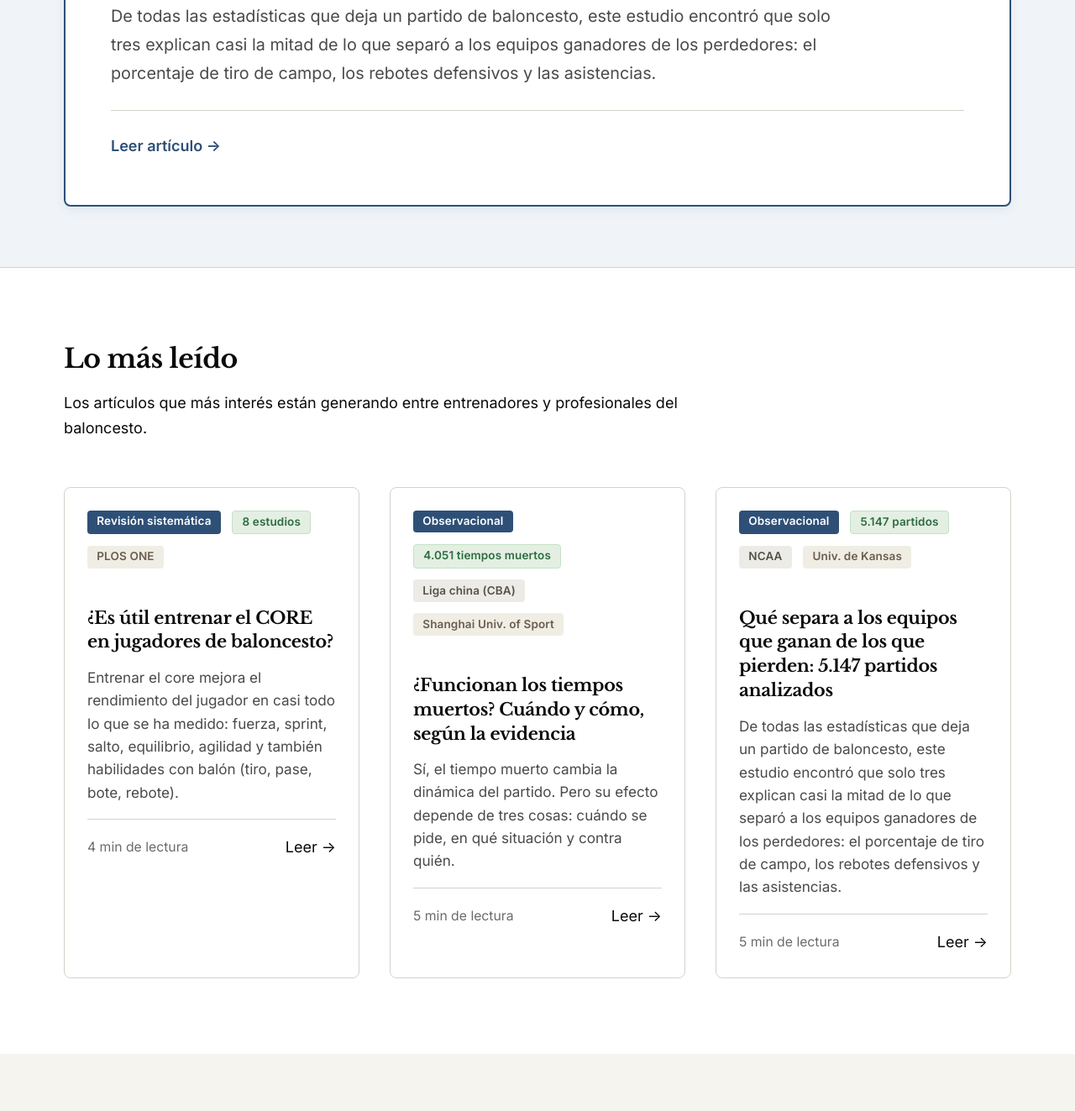
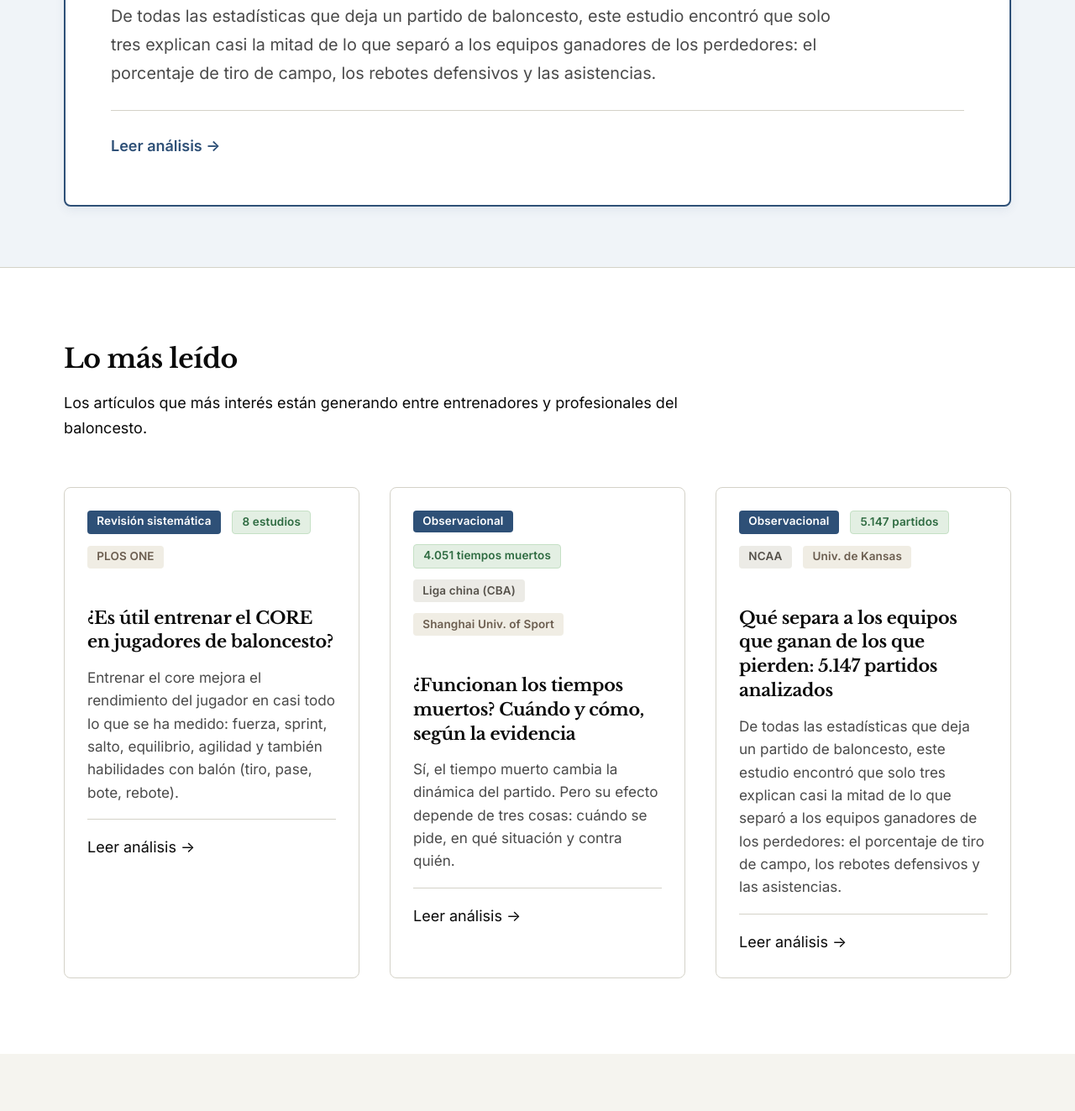
Before and after one commit to basketevidence-arch/basketevidence, a plain HTML site: page index.html in a window 1280 px wide. Shown: the part 803-2126 px from the top of the page at 84% size. Drawn offline with nearby package versions, Linux system fonts and the light colour scheme.

Commit message:
Add files via upload

```diff
--- a/index.html
+++ b/index.html
@@ -2357,7 +2357,7 @@ function renderArticleCard(art){
             <div class="article-meta">${renderTags(art)}</div>
             <h3 class="article-title">${art.title}</h3>
             <p class="article-excerpt">${art.excerpt}</p>
-            <div class="article-footer"><span class="read-time">${calculateReadTime(art.blocks)} min de lectura</span><span class="read-more">Leer →</span></div>
+            <div class="article-footer"><span class="read-more">Leer análisis →</span></div>
         </div>`;
 }
 
@@ -2369,7 +2369,7 @@ function renderFeaturedArticle(){
         <div class="featured-meta">${renderTags(f)}</div>
         <h2 class="featured-title">${f.title}</h2>
         <p class="featured-excerpt">${f.excerpt}</p>
-        <div class="featured-footer"><span class="featured-read-more">Leer artículo →</span></div>`;
+        <div class="featured-footer"><span class="featured-read-more">Leer análisis →</span></div>`;
     el.onclick = () => openArticle(f.id);
 }
 
```
